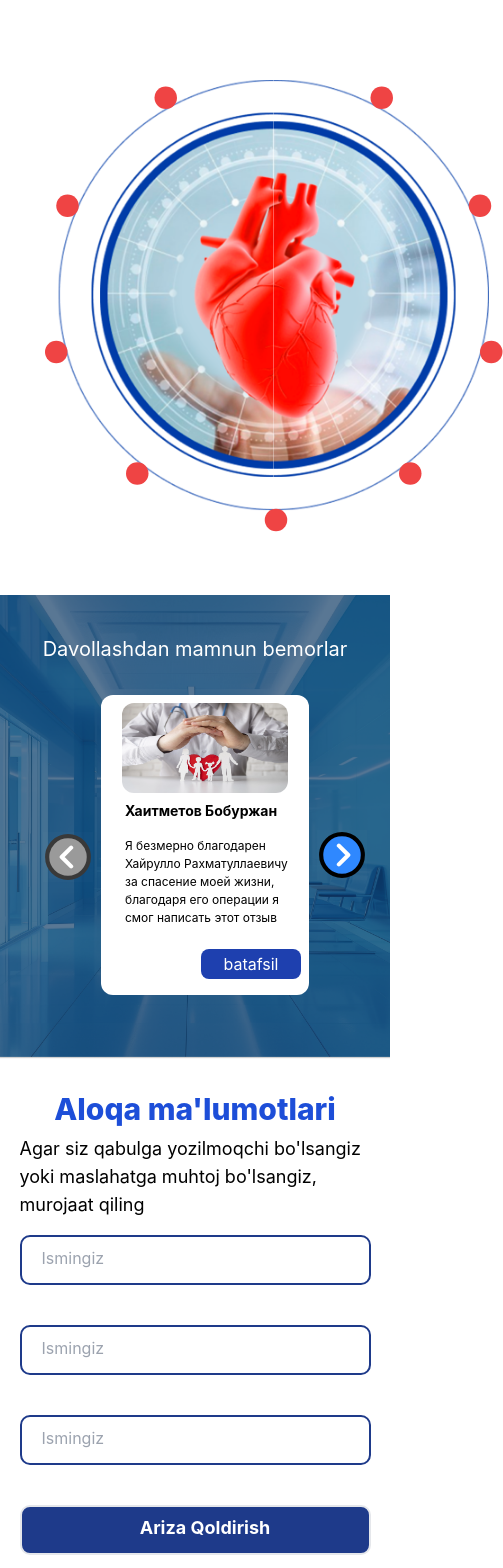
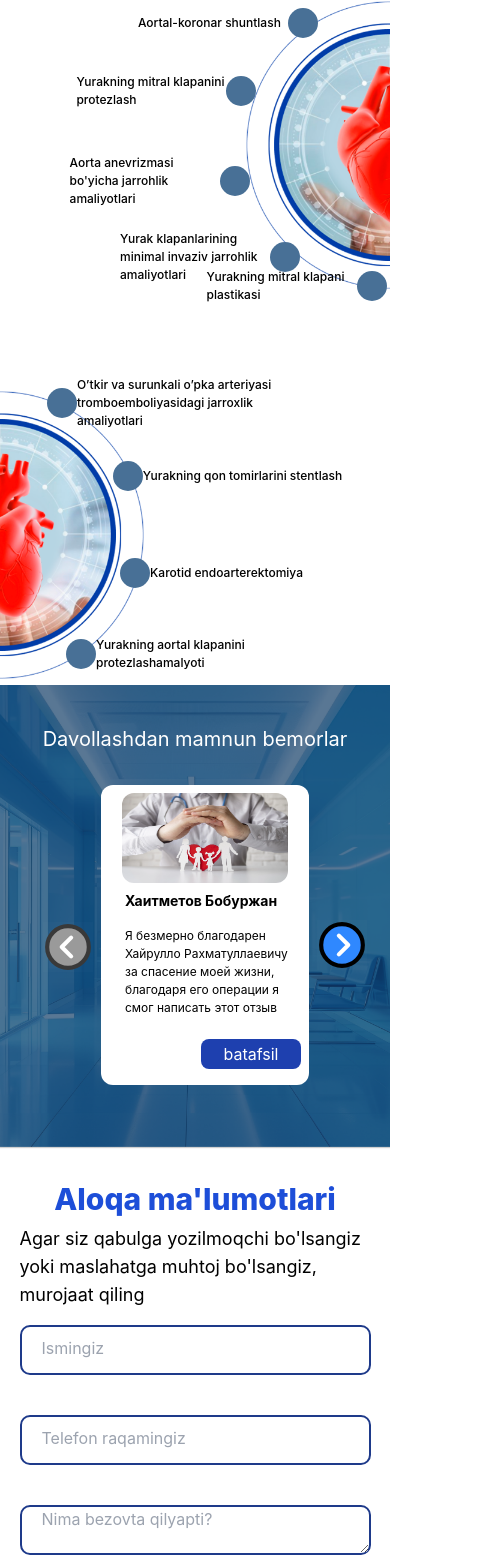
Before and after one commit to Shotambrat/Xr-landingpage, a React (Create React App) app: page / in a window 390 px wide. Shown: the part 1943-3511 px from the top of the page, 503 px wide, since content can reach past the window. Built offline with nearby package versions, Linux system fonts and the light colour scheme; the HTML template or start-up script is replaced by a standard one.

Commit message:
Finnaly kvartal4 has been finished

```diff
--- a/package.json
+++ b/package.json
@@ -12,6 +12,7 @@
     "@testing-library/react": "^13.4.0",
     "@testing-library/user-event": "^13.5.0",
     "autoprefixer": "^10.4.19",
+    "axios": "^1.6.8",
     "gsap": "^3.12.5",
     "postcss": "^8.4.38",
     "react": "^18.2.0",
--- a/src/components/Connect.jsx
+++ b/src/components/Connect.jsx
@@ -1,8 +1,90 @@
-import React from "react";
+import React, { useState } from "react";
+import axios from "axios";
 
 const Connect = () => {
+  const [inputValue, setInputValue] = useState("");
+  // Состояние для определения фокуса на инпуте
+  const [isFocused, setIsFocused] = useState(false);
+
+  const formatValue = (value) => {
+    if (!value) return "";
+
+    let formattedValue = "+998(";
+
+    // Добавляем цифры согласно шаблону
+    for (let i = 0; i < Math.min(9, value.length); i++) {
+      if (i === 2) formattedValue += ")";
+      if (i === 5 || i === 7) formattedValue += "-";
+      formattedValue += value[i];
+    }
+
+    return formattedValue;
+  };
+
+  const handleChange = (event) => {
+    let { value } = event.target;
+    let numbersOnly = value.replace(/[^\d]/g, "");
+
+    // Если начинается с 998, удаляем эти цифры (если пользователь случайно их ввел)
+    if (numbersOnly.startsWith("998")) {
+      numbersOnly = numbersOnly.substring(3);
+    }
+
+    setInputValue(numbersOnly);
+  };
+
+  const handleFocus = () => setIsFocused(true);
+
+  const handleBlur = () => setIsFocused(false);
+
+  // Вычисляем отображаемое значение на основе фокуса и введенных цифр
+  const displayValue = isFocused || inputValue ? formatValue(inputValue) : "";
+
+  const [name, setName] = useState("");
+  const [message, setMessage] = useState("");
+
+  const handleNameChange = (e) => setName(e.target.value);
+  const handleMessageChange = (e) => setMessage(e.target.value);
+
+  const handleSubmit = async (e) => {
+    e.preventDefault(); // Предотвращение стандартного поведения формы
+
+    const formData = new FormData();
+    formData.append("name", name);
+    formData.append("phone", displayValue);
+    formData.append("message", message);
+
+    try {
+      // TODO: Замените 'URL_К_ВАШЕМУ_AJAX.PHP' на реальный URL вашего скрипта на сервере
+      const response = await axios.post("../../ajax.php", formData, {
+        headers: {
+          "Content-Type": "multipart/form-data",
+        },
+      });
+
+      // Проверьте, что ответ сервера соответствует ожидаемому
+      if (response.data === "1") {
+        // Успешная отправка
+        alert("Форма успешно отправлена");
+      } else {
+        // Обработка ошибок с сервера
+        alert("Ошибка при формеееееееееее");
+      }
+    } catch (error) {
+      // Отлов ошибок при отправке формы
+      console.error("Ошибка при отправке формы: ", error);
+      alert("Не удалось отправить форму");
+    }
+
+    setName("");
+    setMessage("");
+  };
+
   return (
-    <div id="connect" className="bg-white w-full md:h-[550px] flex justify-center items-center">
+    <div
+      id="connect"
+      className="bg-white w-full md:h-[550px] flex justify-center items-center"
+    >
       <div className="w-[90%] h-[80%] flex flex-wrap justify-between">
         <div>
           <div className="md:mt-0 mt-8 h-full md:w-[500px]">
@@ -14,20 +96,35 @@ const Connect = () => {
               Agar siz qabulga yozilmoqchi bo'lsangiz yoki maslahatga muhtoj
               bo'lsangiz, murojaat qiling
             </p>
-            <form action="#" method="post">
+            <form onSubmit={handleSubmit} method="post">
               <input
                 placeholder="Ismingiz"
                 className="h-[50px] w-full pl-5 pb-1 mb-10 items-center border-2 border-blue-900 rounded-[10px]"
+                value={name}
+                onChange={handleNameChange}
               />
               <input
-                placeholder="Ismingiz"
+                placeholder="Telefon raqamingiz"
+                type="tel"
                 className="h-[50px] w-full pl-5 pb-1 mb-10 items-center border-2 border-blue-900 rounded-[10px]"
+                value={displayValue}
+                onChange={handleChange}
+                onFocus={handleFocus}
+                onBlur={handleBlur}
               />
-              <input
-                placeholder="Ismingiz"
+
+              <textarea
+                placeholder="Nima bezovta qilyapti?"
+                name="message"
                 className="h-[50px] w-full pl-5 pb-1 mb-10 items-center border-2 border-blue-900 rounded-[10px]"
+                value={message}
+                onChange={handleMessageChange}
               />
-              <button className="h-[50px] w-full pl-5 pb-1 items-center text-center text-lg text-white font-bold border-2 bg-blue-900 rounded-[10px]">
+
+              <button
+                type="submit"
+                className="h-[50px] w-full pl-5 pb-1 items-center text-center text-lg text-white font-bold border-2 bg-blue-900 rounded-[10px]"
+              >
                 Ariza Qoldirish
               </button>
             </form>
--- a/src/components/Modal.jsx
+++ b/src/components/Modal.jsx
@@ -1,9 +1,88 @@
-import React from "react";
+import React, { useState } from "react";
 import ReactDOM from "react-dom";
+import axios from "axios"; // Убедитесь, что axios импортирован
 
 const Modal = ({ closeModal }) => {
+  const [inputValue, setInputValue] = useState("");
+  // Состояние для определения фокуса на инпуте
+  const [isFocused, setIsFocused] = useState(false);
+
+  const formatValue = (value) => {
+    if (!value) return "";
+
+    let formattedValue = "+998(";
+
+    // Добавляем цифры согласно шаблону
+    for (let i = 0; i < Math.min(9, value.length); i++) {
+      if (i === 2) formattedValue += ")";
+      if (i === 5 || i === 7) formattedValue += "-";
+      formattedValue += value[i];
+    }
+
+    return formattedValue;
+  };
+
+  const handleChange = (event) => {
+    let { value } = event.target;
+    let numbersOnly = value.replace(/[^\d]/g, "");
+
+    // Если начинается с 998, удаляем эти цифры (если пользователь случайно их ввел)
+    if (numbersOnly.startsWith("998")) {
+      numbersOnly = numbersOnly.substring(3);
+    }
+
+    setInputValue(numbersOnly);
+  };
+
+  const handleFocus = () => setIsFocused(true);
+
+  const handleBlur = () => setIsFocused(false);
+
+  // Вычисляем отображаемое значение на основе фокуса и введенных цифр
+  const displayValue = isFocused || inputValue ? formatValue(inputValue) : "";
+
+  const [name, setName] = useState("");
+  const [message, setMessage] = useState("");
+
+  const handleNameChange = (e) => setName(e.target.value);
+  const handleMessageChange = (e) => setMessage(e.target.value);
+
+  const handleSubmit = async (e) => {
+    e.preventDefault(); // Предотвращение стандартного поведения формы
+
+    const formData = new FormData();
+    formData.append("name", name);
+    formData.append("phone", displayValue);
+    formData.append("message", message);
+
+    try {
+      // TODO: Замените 'URL_К_ВАШЕМУ_AJAX.PHP' на реальный URL вашего скрипта на сервере
+      const response = await axios.post("../../ajax.php", formData, {
+        headers: {
+          "Content-Type": "multipart/form-data",
+        },
+      });
+
+      // Проверьте, что ответ сервера соответствует ожидаемому
+      if (response.data === "1") {
+        // Успешная отправка
+        alert("Форма успешно отправлена");
+      } else {
+        // Обработка ошибок с сервера
+        alert("Ошибка при формеееееееееее");
+      }
+    } catch (error) {
+      // Отлов ошибок при отправке формы
+      console.error("Ошибка при отправке формы: ", error);
+      alert("Не удалось отправить форму");
+    }
+
+    setName("");
+    setMessage("");
+    closeModal(); // Закрыть модальное окно после отправки формы
+  };
+
   return ReactDOM.createPortal(
-    (
     <div
       id="modal"
       className="fixed top-0 left-0 h-screen w-screen flex justify-center items-center bg-white bg-opacity-80 backdrop-blur"
@@ -12,7 +91,7 @@ const Modal = ({ closeModal }) => {
         <div className="w-full flex justify-end">
           <button
             onClick={closeModal}
-            className="font-extrabold text-3xl text-blue-700 h-[40px] w-[40px] "
+            className="font-extrabold text-3xl text-blue-700 h-[40px] w-[40px]"
           >
             X
           </button>
@@ -24,25 +103,40 @@ const Modal = ({ closeModal }) => {
           Agar siz qabulga yozilmoqchi bo'lsangiz yoki maslahatga muhtoj
           bo'lsangiz, murojaat qiling
         </p>
-        <form action="#" method="post">
+        <form onSubmit={handleSubmit} method="post">
           <input
             placeholder="Ismingiz"
             className="h-[50px] w-full pl-5 pb-1 mb-10 items-center border-2 border-blue-900 rounded-[10px]"
+            value={name}
+            onChange={handleNameChange}
           />
           <input
-            placeholder="Ismingiz"
+            placeholder="Telefon raqamingiz"
+            type="tel"
             className="h-[50px] w-full pl-5 pb-1 mb-10 items-center border-2 border-blue-900 rounded-[10px]"
+            value={displayValue}
+            onChange={handleChange}
+            onFocus={handleFocus}
+            onBlur={handleBlur}
           />
-          <input
-            placeholder="Ismingiz"
+
+          <textarea
+            placeholder="Nima bezovta qilyapti?"
+            name="message"
             className="h-[50px] w-full pl-5 pb-1 mb-10 items-center border-2 border-blue-900 rounded-[10px]"
+            value={message}
+            onChange={handleMessageChange}
           />
-          <button className="h-[50px] w-full pl-5 pb-1 items-center text-center text-lg text-white font-bold border-2 bg-blue-900 rounded-[10px]">
+
+          <button
+            type="submit"
+            className="h-[50px] w-full pl-5 pb-1 items-center text-center text-lg text-white font-bold border-2 bg-blue-900 rounded-[10px]"
+          >
             Ariza Qoldirish
           </button>
         </form>
       </div>
-    </div>),
+    </div>,
     document.body
   );
 };
--- a/src/components/Services.jsx
+++ b/src/components/Services.jsx
@@ -1,18 +1,47 @@
-import React from "react";
+import React, { useState, useEffect } from "react";
 import LeftHeart from "../assets/left-heart.png";
 import RightHeart from "../assets/right-heart.png";
 
 const Services = () => {
+  const [isMobile, setIsMobile] = useState(window.innerWidth < 768); // 768px - это точка останова для мобильной версии в Tailwind CSS по умолчанию
+
+  useEffect(() => {
+    const handleResize = () => {
+      setIsMobile(window.innerWidth < 768);
+    };
+
+    // Подписаться на событие resize
+    window.addEventListener("resize", handleResize);
+
+    // Отписаться от события
+    return () => window.removeEventListener("resize", handleResize);
+  }, []);
+
+  const texts = [
+    "Aortal-koronar shuntlash",
+    "Yurakning mitral klapanini protezlash",
+    "Aorta anevrizmasi bo'yicha jarrohlik amaliyotlari",
+    "Yurak klapanlarining minimal invaziv jarrohlik amaliyotlari",
+    "Yurakning mitral klapani plastikasi",
+  ];
+
+  const texts2 = [
+    "O’tkir va surunkali o’pka arteriyasi tromboemboliyasidagi jarroxlik amaliyotlari",
+    "Yurakning qon tomirlarini stentlash",
+    "Karotid endoarterektomiya",
+    "Yurakning aortal klapanini protezlashamalyoti",
+  ];
+
   const dots = Array.from({ length: 5 }).map((_, index) => ({
     id: index,
     angle: index * (190 / 5) * (Math.PI / 180) + 0.5, // Равномерно распределяем точки по полукругу
-    label: `Text ${index + 1}`, // Add label text here
+    label: texts[index], // Add label text here
   }));
 
   const dots2 = Array.from({ length: 4 }).map((_, index) => ({
     id: index,
     angle: index * (190 / 5) * (Math.PI / 180) + 0.5, // Равномерно распределяем точки по полукругу
-    label: `Text ${index + 1}`, // Add label text here
+    label: texts2[index], // Add label text here
   }));
 
   return (
@@ -21,31 +50,40 @@ const Services = () => {
       className="h-auto md:h-screen bg-white flex justify-center items-center"
     >
       <div className="h-full md:h-[90%] w-full md:w-[80%] flex flex-col items-center justify-between">
-        <h2 className="text-blue-800 text-xl md:text-5xl">Xizmatlar</h2>
-        <div className="flex w-full h-auto md:h-full scale-75">
+        <h2 className="text-blue-800 font-bold text-xl md:text-5xl">Xizmatlar</h2>
+        <div className="flex flex-col md:flex-row w-full h-auto md:h-full md:mt-8">
           <div className="flex-1 flex justify-end">
             <div
               style={{
                 backgroundImage: `url(${LeftHeart})`,
                 backgroundRepeat: "no-repeat",
                 backgroundSize: "cover",
+                // backgroundPosition: isMobile ? "center center" : "left center",
               }}
-              className="relative w-[300px] h-[600px] rounded-tl-full rounded-bl-full flex justify-center items-end"
+              className="relative w-[150px] md:w-[250px] h-[300px] md:h-[500px] rounded-tl-full rounded-bl-full flex justify-center items-end"
             >
               {dots.map(({ id, angle, label }) => {
-                const x = 300 * Math.sin(angle); // 128 - радиус полукруга, x координата на окружности
-                const y = 300 * Math.cos(angle); // y координата на окружности
+                const x = isMobile
+                  ? 140 * Math.sin(angle)
+                  : 250 * Math.sin(angle); // Уменьшаем значение для мобильных устройств
+                const y = isMobile
+                  ? 140 * Math.cos(angle)
+                  : 250 * Math.cos(angle); // То же для `bottom`
                 return (
                   <div
                     key={id}
-                    className="absolute w-[30px] h-[30px] bg-red-500 rounded-full"
+                    className="absolute group cursor-pointer"
                     style={{
-                      left: `${300 - x}px`,
-                      bottom: `${270 + y}px`, // Используем bottom вместо top для инвертирования оси Y
-                      transform: "translate(-50%, -50%)", // Центрирование точек
-                      zIndex: 3,
+                      left: `${isMobile ? 130 - x : 250 - x}px`, // Используйте `isMobile` для определения значения
+                      bottom: `${isMobile ? 119 + y : 220 + y}px`, // Адаптируйте значения `bottom` для мобильной версии
+                      transform: "translate(-50%, -50%)",
                     }}
-                  />
+                  >
+                    <div className="w-[30px] h-[30px] bg-customDots rounded-full z-10 group-hover:bg-blue-900" />
+                    <div className="text-[12px] md:text-xl font-medium absolute left-0 top-1/2 transform -translate-y-1/2 -translate-x-full w-[150px] md:w-[250px] group-hover:text-blue-900">
+                      {label}
+                    </div>
+                  </div>
                 );
               })}
             </div>
@@ -58,21 +96,30 @@ const Services = () => {
                 backgroundSize: "cover",
                 backgroundPosition: "100% 100%",
               }}
-              className="relative w-[300px] h-[600px] rounded-tr-full rounded-br-full flex justify-center items-end"
+              className="relative md:h-[500px] md:w-[250px] w-[150px] h-[300px] rounded-tr-full rounded-br-full flex justify-center items-end md:mt-0 mt-[90px]"
             >
               {dots2.map(({ id, angle, label }) => {
-                const x = 300 * Math.sin(angle); // 128 - радиус полукруга, x координата на окружности
-                const y = 300 * Math.cos(angle); // y координата на окружности
+                 const x = isMobile
+                 ? 150 * Math.sin(angle)
+                 : 250 * Math.sin(angle); // Уменьшаем значение для мобильных устройств
+               const y = isMobile
+                 ? 150 * Math.cos(angle)
+                 : 250 * Math.cos(angle); // То же для `bottom`
                 return (
                   <div
                     key={id}
-                    className="absolute w-[30px] h-[30px] bg-red-500 rounded-full"
+                    className="absolute group cursor-pointer"
                     style={{
-                      left: `${x}px`,
-                      bottom: `${270 + y}px`, // Используем bottom вместо top для инвертирования оси Y
-                      transform: "translate(-50%, -50%)", // Центрирование точек
+                      left: `${isMobile ? -10 + x : x}px`,
+                      bottom: `${isMobile? 120 + y : 220 + y}px`,
+                      transform: "translate(-50%, -50%)",
                     }}
-                  />
+                  >
+                    <div className="w-[30px] h-[30px] bg-customDots rounded-full z-10 group-hover:bg-blue-900" />
+                    <div className="absolute font-medium right-0 top-1/2 transform -translate-y-1/2 translate-x-full w-[200px] md:w-[300px] text-[12px] md:text-xl  group-hover:text-blue-900">
+                      {label}
+                    </div>
+                  </div>
                 );
               })}
             </div>
--- a/tailwind.config.js
+++ b/tailwind.config.js
@@ -4,7 +4,8 @@ module.exports = {
   theme: {
     extend: {
       colors: {
-        customBlue: '#0E3963'
+        customBlue: '#0E3963',
+        customDots: '#487096'
       }
     },
   },
```
Also changed, not shown: 1 other file (tests, documents, lock files or other folders).
